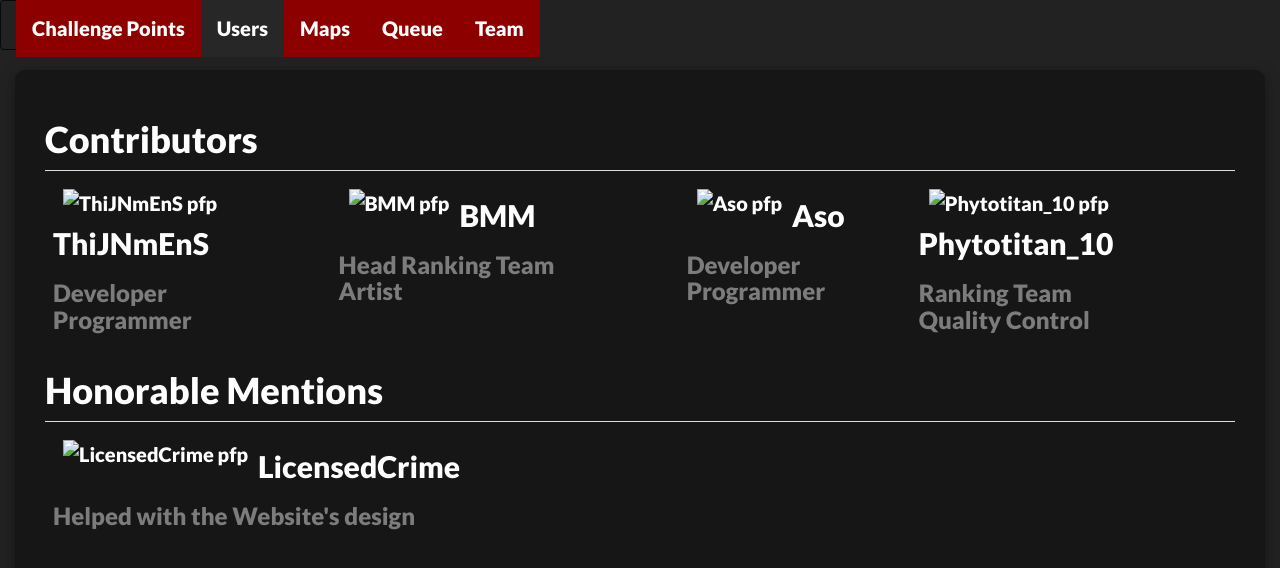
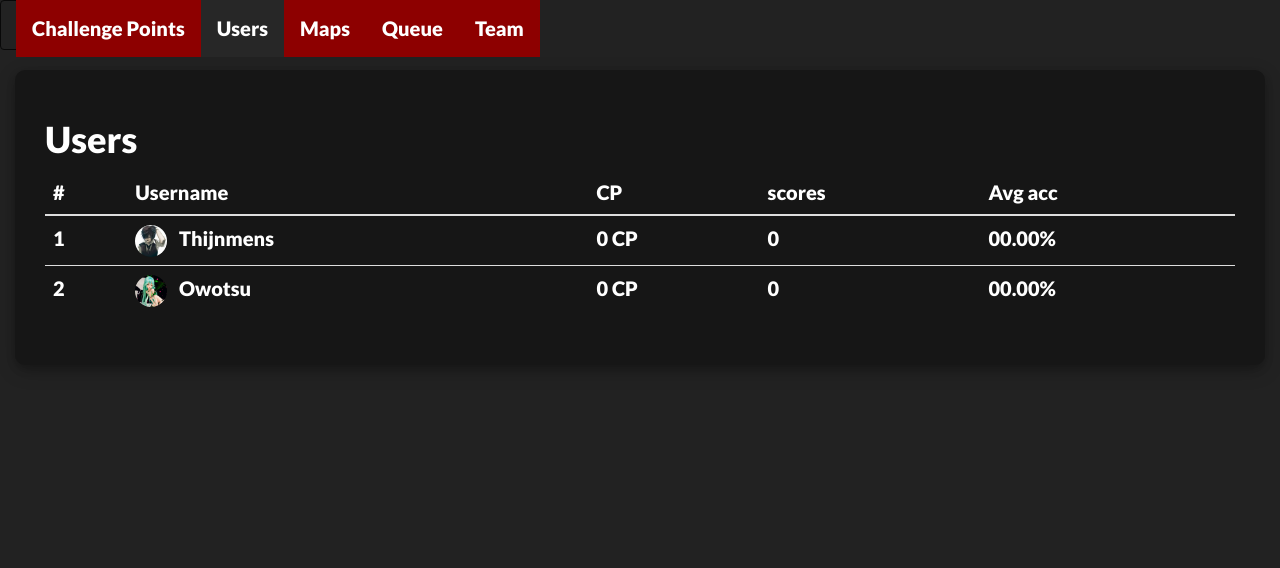
Before and after one commit to thijnmens/ChallengePoints, a plain HTML site: page Website/Users.html in a window 1280 px wide. Shown: the top 568 px of the page. Drawn offline with Linux system fonts and the light colour scheme.

Commit message:
Updated the website again

```diff
--- a/Website/Users.html
+++ b/Website/Users.html
@@ -21,44 +21,34 @@
 		</nav>
 		<div class="container-fluid">
             <article class="shadow">
-					<h1 class="white">Contributors</h1>
+                <h1 class="white">Users</h1>
                 <table class="table table-dark">
-                        <tbody>
+                    <thead>
                         <tr>
-                                <td>
-                                    <img src="src/ThiJNmEnS.png" alt="ThiJNmEnS pfp" class="float-left">
-                                    <h2>ThiJNmEnS</h2>
-                                    <h3 class="gray">Developer<br>Programmer</h3>
-                                </td>
-                                <td>
-                                    <img src='src/BMM.png' alt="BMM pfp" class="float-left">
-                                    <h2>BMM</h2>
-                                    <h3 class="gray">Head Ranking Team<br>Artist</h3>
-                                </td>
-                                <td>
-                                    <img src='src/Aso.png' alt="Aso pfp" class="float-left">
-                                    <h2>Aso</h2>
-                                    <h3 class="gray">Developer<br>Programmer</h3>
-                                </td>
-                                <td>
-                                    <img src='src/Phytotitan_10.png' alt="Phytotitan_10 pfp" class="float-left">
-                                    <h2>Phytotitan_10</h2>
-                                    <h3 class="gray">Ranking Team<br>Quality Control</h3>
-                                </td>
+                            <th scope="col">#</th>
+                            <th scope="col">Username</th>
+                            <th scope="col">CP</th>
+                            <th scope="col">scores</th>
+                            <th scope="col">Avg acc</th>
+                        </tr>
+                    </thead>
+                    <tbody id="cp_table">
+                        <tr>
+                            <th>1</th>
+                            <th><img src="src/Users/69fb6cca4fff4c859e48ff67c82d2d63.png" class='pfp'> &nbsp; Thijnmens</th>
+                            <th>0 CP</th>
+                            <th>0</th>
+                            <th>00.00%</th>
+                        </tr>
+                        <tr>
+                            <th>2</th>
+                            <th><img src="src/Users/b0256b794e2fcc904e724981fa5b47d0.png" class='pfp'> &nbsp; Owotsu</th>
+                            <th>0 CP</th>
+                            <th>0</th>
+                            <th>00.00%</th>
                         </tr>
                     </tbody>
-					</table>
-                    <h1 class="white">Honorable Mentions</h1>
-					<table class="table table-dark">
-                        <tbody>
-                            <tr>
-                                <td>
-                                    <img src="src/LicensedCrime.png" alt="LicensedCrime pfp" class="float-left">
-                                    <h2>LicensedCrime</h2>
-                                    <h3 class="gray">Helped with the Website's design</h3>
-                                </td>
-                            </tr>
-                        </tbody>
+                    <tbody id="Maps_Table"></tbody>
                 </table>
             </article>
 			</div>
```
Also changed, not shown: Website/Maps.html (+24 -34 lines), Website/Queue.html (+2 -2 lines), Website/Team.html (+31 -2 lines), Website/src/Icons/DiscordLogo.png (added), Website/src/Icons/GitHubLogo.png, Website/src/Icons/TwitterLogo.png, Website/src/Maps/b6b84dc10c68d379215a54ece4b108e5cfe084d8.jpg (renamed from Website/src/Queue/b6b84dc10c68d379215a54ece4b108e5cfe084d8.jpg), Website/src/Maps/e47c88cedf15f1b6eb7b20590d264ba1277339bf.jpg (renamed from Website/src/Queue/e47c88cedf15f1b6eb7b20590d264ba1277339bf.jpg), Website/src/Maps/e7a75c54da6c7057b31ffbd0e350050d1e8de9d9.jpg (added), Website/src/Team/IMG_1261.gif (deleted), Website/src/Users/69fb6cca4fff4c859e48ff67c82d2d63.png (added), Website/src/Users/b0256b794e2fcc904e724981fa5b47d0.png (added), 1 other file. Lines whose indentation alone changed are shown as unchanged.
